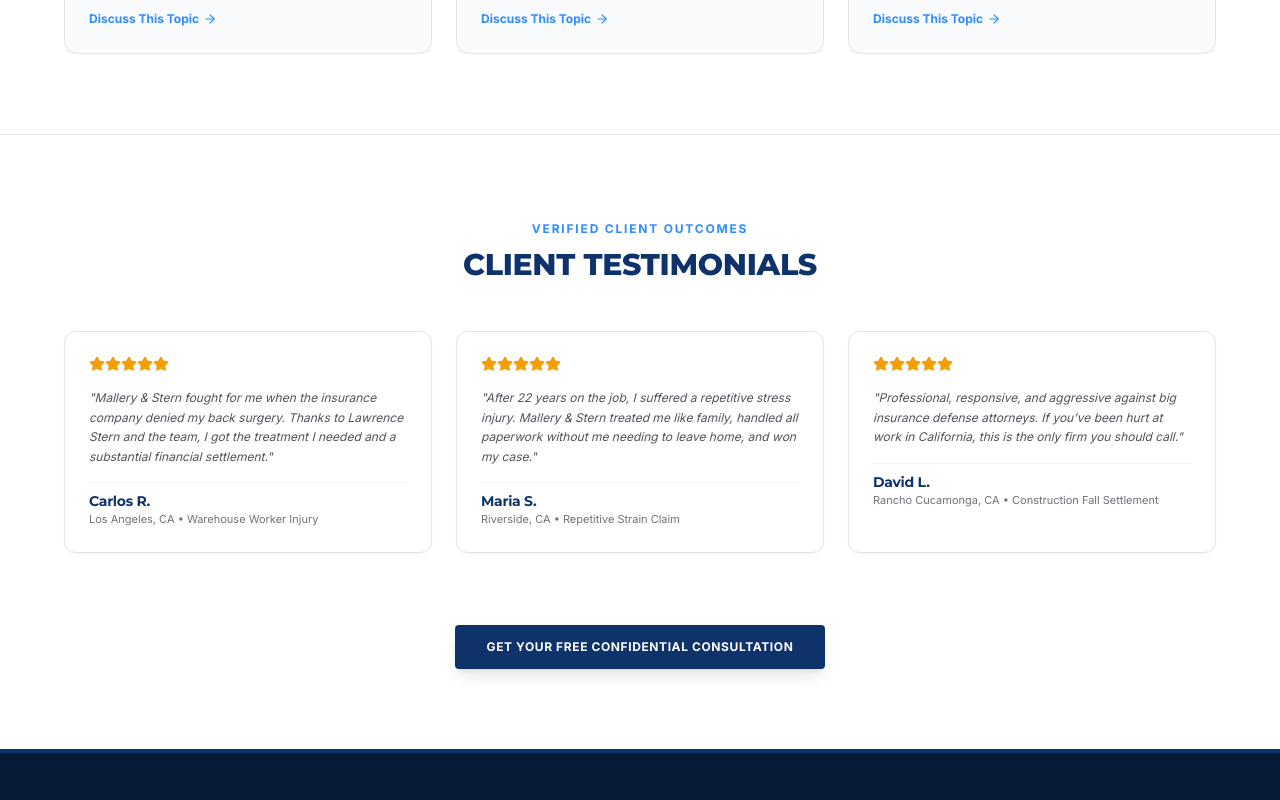
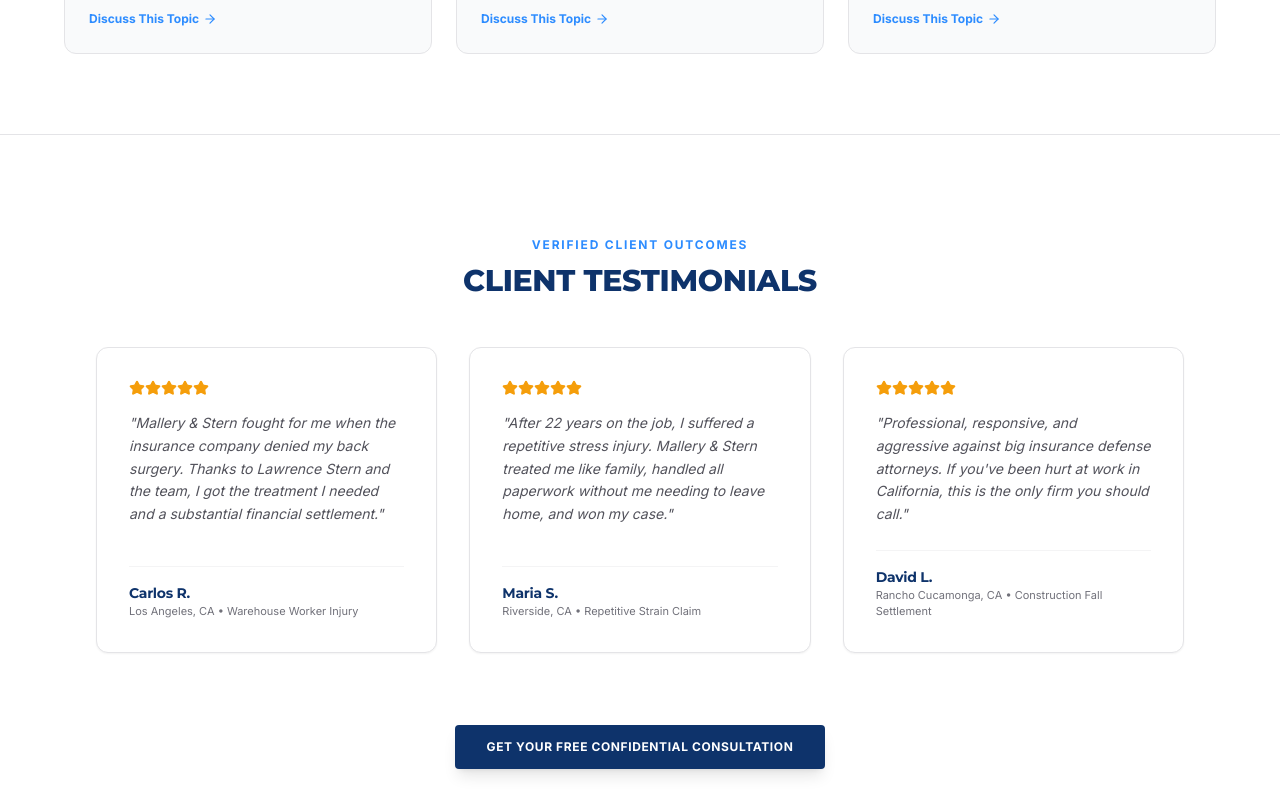
Before and after one commit to Karunesh1999/LawFirmWebsite, a React (Vite) app: page / in a window 1280 px wide. Shown: the part 4680-5480 px from the top of the page. Built offline with nearby package versions, Linux system fonts and the light colour scheme.

Commit message:
feat(testimonials): balance card dimensions and add hover scale interaction

```diff
--- a/src/pages/HomePage.tsx
+++ b/src/pages/HomePage.tsx
@@ -581,8 +581,8 @@ export const HomePage: React.FC<HomePageProps> = ({ onOpenQuote }) => {
       {/* ======================================================== */}
       {/* 9. CLIENT TESTIMONIALS (Exact Match to Image 1 Nav item) */}
       {/* ======================================================== */}
-      <section id="testimonials" className="py-20 bg-white text-[#1F2937] border-t border-zinc-200 scroll-mt-24">
-        <div className="w-full px-4 sm:px-8 lg:px-12 xl:px-16 2xl:px-24 space-y-12">
+      <section id="testimonials" className="py-24 bg-white text-[#1F2937] border-t border-zinc-200 scroll-mt-24">
+        <div className="max-w-6xl mx-auto px-4 sm:px-8 space-y-12">
           <div className="text-center space-y-2">
             <span className="text-xs font-bold uppercase tracking-widest text-[#2D8CFF]">
               Verified Client Outcomes
@@ -592,7 +592,7 @@ export const HomePage: React.FC<HomePageProps> = ({ onOpenQuote }) => {
             </h2>
           </div>
 
-          <div className="grid grid-cols-1 md:grid-cols-3 gap-6">
+          <div className="grid grid-cols-1 md:grid-cols-3 gap-6 lg:gap-8 items-stretch">
             {[
               {
                 quote: "Mallery & Stern fought for me when the insurance company denied my back surgery. Thanks to Lawrence Stern and the team, I got the treatment I needed and a substantial financial settlement.",
@@ -613,16 +613,21 @@ export const HomePage: React.FC<HomePageProps> = ({ onOpenQuote }) => {
                 type: "Construction Fall Settlement"
               }
             ].map((t, i) => (
-              <div key={i} className="bg-white border border-zinc-200 rounded-xl p-6 space-y-4 shadow-sm hover:shadow-md transition-shadow">
+              <div
+                key={i}
+                className="bg-white border border-zinc-200 rounded-xl p-8 flex flex-col justify-between shadow-sm hover:shadow-xl transition-all duration-300 hover:-translate-y-1.5 hover:scale-[1.03] hover:border-[#2D8CFF] min-h-[300px] cursor-pointer"
+              >
+                <div className="space-y-4">
                   <div className="flex text-amber-500">
                     {[...Array(5)].map((_, s) => (
                       <Star key={s} className="w-4 h-4 fill-current" />
                     ))}
                   </div>
-                <p className="text-xs text-zinc-600 italic leading-relaxed">
+                  <p className="text-sm text-zinc-600 italic leading-relaxed">
                     "{t.quote}"
                   </p>
-                <div className="pt-2 border-t border-zinc-100">
+                </div>
+                <div className="pt-4 border-t border-zinc-100 mt-6">
                   <h4 className="font-bold text-sm text-[#0E336B]">{t.author}</h4>
                   <p className="text-[11px] text-zinc-500">{t.location} • {t.type}</p>
                 </div>
```
Lines whose indentation alone changed are shown as unchanged.
